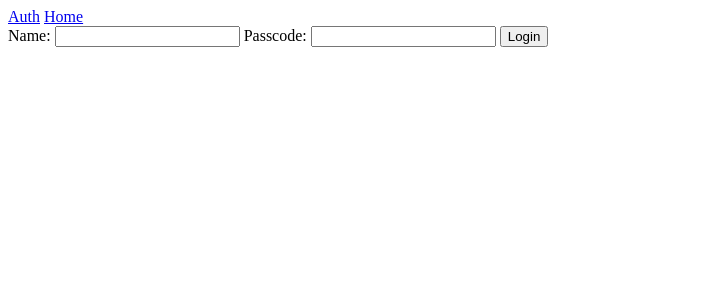
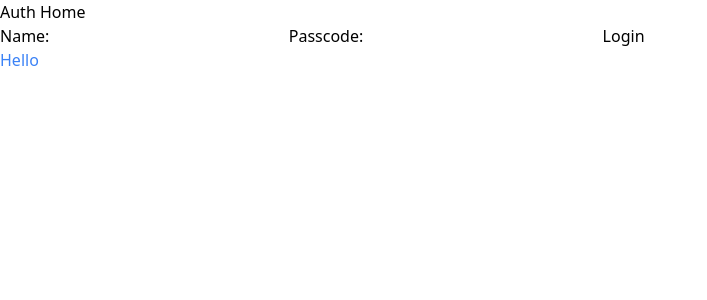
Before and after one commit to Lokiheere/NBTHSBusApp, a Flask app: page /auth in a window 1280 px wide. Shown: the top 300 px of the page, without its empty margins (0-707 px from the left). Run offline with Flask 3, Linux system fonts and the light colour scheme.

Commit message:
Fixed tailwind somewhat need to add classes that I'll be using in safelist at tailwind.config.js which is a huge pain

```diff
--- a/app.py
+++ b/app.py
@@ -42,7 +42,7 @@ app.secret_key = os.getenv('SECRET_KEY')
 def layout():
     return render_template('layout.html')
 
-app.register_blueprint(error_handlers.errors)
+app.register_blueprint(error_handlers.error)
 
 app.register_blueprint(auth_routes.authen)
 
--- a/static/css/main.css
+++ /dev/null
@@ -1,7 +0,0 @@
-/*! tailwindcss v4.0.12 | MIT License | https://tailwindcss.com */
-.block {
-  display: block;
-}
-.table {
-  display: table;
-}
--- /dev/null
+++ b/static/css/styles.css
@@ -0,0 +1,570 @@
+*, ::before, ::after {
+  --tw-border-spacing-x: 0;
+  --tw-border-spacing-y: 0;
+  --tw-translate-x: 0;
+  --tw-translate-y: 0;
+  --tw-rotate: 0;
+  --tw-skew-x: 0;
+  --tw-skew-y: 0;
+  --tw-scale-x: 1;
+  --tw-scale-y: 1;
+  --tw-pan-x:  ;
+  --tw-pan-y:  ;
+  --tw-pinch-zoom:  ;
+  --tw-scroll-snap-strictness: proximity;
+  --tw-gradient-from-position:  ;
+  --tw-gradient-via-position:  ;
+  --tw-gradient-to-position:  ;
+  --tw-ordinal:  ;
+  --tw-slashed-zero:  ;
+  --tw-numeric-figure:  ;
+  --tw-numeric-spacing:  ;
+  --tw-numeric-fraction:  ;
+  --tw-ring-inset:  ;
+  --tw-ring-offset-width: 0px;
+  --tw-ring-offset-color: #fff;
+  --tw-ring-color: rgb(59 130 246 / 0.5);
+  --tw-ring-offset-shadow: 0 0 #0000;
+  --tw-ring-shadow: 0 0 #0000;
+  --tw-shadow: 0 0 #0000;
+  --tw-shadow-colored: 0 0 #0000;
+  --tw-blur:  ;
+  --tw-brightness:  ;
+  --tw-contrast:  ;
+  --tw-grayscale:  ;
+  --tw-hue-rotate:  ;
+  --tw-invert:  ;
+  --tw-saturate:  ;
+  --tw-sepia:  ;
+  --tw-drop-shadow:  ;
+  --tw-backdrop-blur:  ;
+  --tw-backdrop-brightness:  ;
+  --tw-backdrop-contrast:  ;
+  --tw-backdrop-grayscale:  ;
+  --tw-backdrop-hue-rotate:  ;
+  --tw-backdrop-invert:  ;
+  --tw-backdrop-opacity:  ;
+  --tw-backdrop-saturate:  ;
+  --tw-backdrop-sepia:  ;
+  --tw-contain-size:  ;
+  --tw-contain-layout:  ;
+  --tw-contain-paint:  ;
+  --tw-contain-style:  ;
+}
+
+::backdrop {
+  --tw-border-spacing-x: 0;
+  --tw-border-spacing-y: 0;
+  --tw-translate-x: 0;
+  --tw-translate-y: 0;
+  --tw-rotate: 0;
+  --tw-skew-x: 0;
+  --tw-skew-y: 0;
+  --tw-scale-x: 1;
+  --tw-scale-y: 1;
+  --tw-pan-x:  ;
+  --tw-pan-y:  ;
+  --tw-pinch-zoom:  ;
+  --tw-scroll-snap-strictness: proximity;
+  --tw-gradient-from-position:  ;
+  --tw-gradient-via-position:  ;
+  --tw-gradient-to-position:  ;
+  --tw-ordinal:  ;
+  --tw-slashed-zero:  ;
+  --tw-numeric-figure:  ;
+  --tw-numeric-spacing:  ;
+  --tw-numeric-fraction:  ;
+  --tw-ring-inset:  ;
+  --tw-ring-offset-width: 0px;
+  --tw-ring-offset-color: #fff;
+  --tw-ring-color: rgb(59 130 246 / 0.5);
+  --tw-ring-offset-shadow: 0 0 #0000;
+  --tw-ring-shadow: 0 0 #0000;
+  --tw-shadow: 0 0 #0000;
+  --tw-shadow-colored: 0 0 #0000;
+  --tw-blur:  ;
+  --tw-brightness:  ;
+  --tw-contrast:  ;
+  --tw-grayscale:  ;
+  --tw-hue-rotate:  ;
+  --tw-invert:  ;
+  --tw-saturate:  ;
+  --tw-sepia:  ;
+  --tw-drop-shadow:  ;
+  --tw-backdrop-blur:  ;
+  --tw-backdrop-brightness:  ;
+  --tw-backdrop-contrast:  ;
+  --tw-backdrop-grayscale:  ;
+  --tw-backdrop-hue-rotate:  ;
+  --tw-backdrop-invert:  ;
+  --tw-backdrop-opacity:  ;
+  --tw-backdrop-saturate:  ;
+  --tw-backdrop-sepia:  ;
+  --tw-contain-size:  ;
+  --tw-contain-layout:  ;
+  --tw-contain-paint:  ;
+  --tw-contain-style:  ;
+}
+
+/*
+! tailwindcss v3.4.17 | MIT License | https://tailwindcss.com
+*/
+
+/*
+1. Prevent padding and border from affecting element width. (https://github.com/mozdevs/cssremedy/issues/4)
+2. Allow adding a border to an element by just adding a border-width. (https://github.com/tailwindcss/tailwindcss/pull/116)
+*/
+
+*,
+::before,
+::after {
+  box-sizing: border-box;
+  /* 1 */
+  border-width: 0;
+  /* 2 */
+  border-style: solid;
+  /* 2 */
+  border-color: #e5e7eb;
+  /* 2 */
+}
+
+::before,
+::after {
+  --tw-content: '';
+}
+
+/*
+1. Use a consistent sensible line-height in all browsers.
+2. Prevent adjustments of font size after orientation changes in iOS.
+3. Use a more readable tab size.
+4. Use the user's configured `sans` font-family by default.
+5. Use the user's configured `sans` font-feature-settings by default.
+6. Use the user's configured `sans` font-variation-settings by default.
+7. Disable tap highlights on iOS
+*/
+
+html,
+:host {
+  line-height: 1.5;
+  /* 1 */
+  -webkit-text-size-adjust: 100%;
+  /* 2 */
+  -moz-tab-size: 4;
+  /* 3 */
+  -o-tab-size: 4;
+     tab-size: 4;
+  /* 3 */
+  font-family: ui-sans-serif, system-ui, sans-serif, "Apple Color Emoji", "Segoe UI Emoji", "Segoe UI Symbol", "Noto Color Emoji";
+  /* 4 */
+  font-feature-settings: normal;
+  /* 5 */
+  font-variation-settings: normal;
+  /* 6 */
+  -webkit-tap-highlight-color: transparent;
+  /* 7 */
+}
+
+/*
+1. Remove the margin in all browsers.
+2. Inherit line-height from `html` so users can set them as a class directly on the `html` element.
+*/
+
+body {
+  margin: 0;
+  /* 1 */
+  line-height: inherit;
+  /* 2 */
+}
+
+/*
+1. Add the correct height in Firefox.
+2. Correct the inheritance of border color in Firefox. (https://bugzilla.mozilla.org/show_bug.cgi?id=190655)
+3. Ensure horizontal rules are visible by default.
+*/
+
+hr {
+  height: 0;
+  /* 1 */
+  color: inherit;
+  /* 2 */
+  border-top-width: 1px;
+  /* 3 */
+}
+
+/*
+Add the correct text decoration in Chrome, Edge, and Safari.
+*/
+
+abbr:where([title]) {
+  -webkit-text-decoration: underline dotted;
+          text-decoration: underline dotted;
+}
+
+/*
+Remove the default font size and weight for headings.
+*/
+
+h1,
+h2,
+h3,
+h4,
+h5,
+h6 {
+  font-size: inherit;
+  font-weight: inherit;
+}
+
+/*
+Reset links to optimize for opt-in styling instead of opt-out.
+*/
+
+a {
+  color: inherit;
+  text-decoration: inherit;
+}
+
+/*
+Add the correct font weight in Edge and Safari.
+*/
+
+b,
+strong {
+  font-weight: bolder;
+}
+
+/*
+1. Use the user's configured `mono` font-family by default.
+2. Use the user's configured `mono` font-feature-settings by default.
+3. Use the user's configured `mono` font-variation-settings by default.
+4. Correct the odd `em` font sizing in all browsers.
+*/
+
+code,
+kbd,
+samp,
+pre {
+  font-family: ui-monospace, SFMono-Regular, Menlo, Monaco, Consolas, "Liberation Mono", "Courier New", monospace;
+  /* 1 */
+  font-feature-settings: normal;
+  /* 2 */
+  font-variation-settings: normal;
+  /* 3 */
+  font-size: 1em;
+  /* 4 */
+}
+
+/*
+Add the correct font size in all browsers.
+*/
+
+small {
+  font-size: 80%;
+}
+
+/*
+Prevent `sub` and `sup` elements from affecting the line height in all browsers.
+*/
+
+sub,
+sup {
+  font-size: 75%;
+  line-height: 0;
+  position: relative;
+  vertical-align: baseline;
+}
+
+sub {
+  bottom: -0.25em;
+}
+
+sup {
+  top: -0.5em;
+}
+
+/*
+1. Remove text indentation from table contents in Chrome and Safari. (https://bugs.chromium.org/p/chromium/issues/detail?id=999088, https://bugs.webkit.org/show_bug.cgi?id=201297)
+2. Correct table border color inheritance in all Chrome and Safari. (https://bugs.chromium.org/p/chromium/issues/detail?id=935729, https://bugs.webkit.org/show_bug.cgi?id=195016)
+3. Remove gaps between table borders by default.
+*/
+
+table {
+  text-indent: 0;
+  /* 1 */
+  border-color: inherit;
+  /* 2 */
+  border-collapse: collapse;
+  /* 3 */
+}
+
+/*
+1. Change the font styles in all browsers.
+2. Remove the margin in Firefox and Safari.
+3. Remove default padding in all browsers.
+*/
+
+button,
+input,
+optgroup,
+select,
+textarea {
+  font-family: inherit;
+  /* 1 */
+  font-feature-settings: inherit;
+  /* 1 */
+  font-variation-settings: inherit;
+  /* 1 */
+  font-size: 100%;
+  /* 1 */
+  font-weight: inherit;
+  /* 1 */
+  line-height: inherit;
+  /* 1 */
+  letter-spacing: inherit;
+  /* 1 */
+  color: inherit;
+  /* 1 */
+  margin: 0;
+  /* 2 */
+  padding: 0;
+  /* 3 */
+}
+
+/*
+Remove the inheritance of text transform in Edge and Firefox.
+*/
+
+button,
+select {
+  text-transform: none;
+}
+
+/*
+1. Correct the inability to style clickable types in iOS and Safari.
+2. Remove default button styles.
+*/
+
+button,
+input:where([type='button']),
+input:where([type='reset']),
+input:where([type='submit']) {
+  -webkit-appearance: button;
+  /* 1 */
+  background-color: transparent;
+  /* 2 */
+  background-image: none;
+  /* 2 */
+}
+
+/*
+Use the modern Firefox focus style for all focusable elements.
+*/
+
+:-moz-focusring {
+  outline: auto;
+}
+
+/*
+Remove the additional `:invalid` styles in Firefox. (https://github.com/mozilla/gecko-dev/blob/2f9eacd9d3d995c937b4251a5557d95d494c9be1/layout/style/res/forms.css#L728-L737)
+*/
+
+:-moz-ui-invalid {
+  box-shadow: none;
+}
+
+/*
+Add the correct vertical alignment in Chrome and Firefox.
+*/
+
+progress {
+  vertical-align: baseline;
+}
+
+/*
+Correct the cursor style of increment and decrement buttons in Safari.
+*/
+
+::-webkit-inner-spin-button,
+::-webkit-outer-spin-button {
+  height: auto;
+}
+
+/*
+1. Correct the odd appearance in Chrome and Safari.
+2. Correct the outline style in Safari.
+*/
+
+[type='search'] {
+  -webkit-appearance: textfield;
+  /* 1 */
+  outline-offset: -2px;
+  /* 2 */
+}
+
+/*
+Remove the inner padding in Chrome and Safari on macOS.
+*/
+
+::-webkit-search-decoration {
+  -webkit-appearance: none;
+}
+
+/*
+1. Correct the inability to style clickable types in iOS and Safari.
+2. Change font properties to `inherit` in Safari.
+*/
+
+::-webkit-file-upload-button {
+  -webkit-appearance: button;
+  /* 1 */
+  font: inherit;
+  /* 2 */
+}
+
+/*
+Add the correct display in Chrome and Safari.
+*/
+
+summary {
+  display: list-item;
+}
+
+/*
+Removes the default spacing and border for appropriate elements.
+*/
+
+blockquote,
+dl,
+dd,
+h1,
+h2,
+h3,
+h4,
+h5,
+h6,
+hr,
+figure,
+p,
+pre {
+  margin: 0;
+}
+
+fieldset {
+  margin: 0;
+  padding: 0;
+}
+
+legend {
+  padding: 0;
+}
+
+ol,
+ul,
+menu {
+  list-style: none;
+  margin: 0;
+  padding: 0;
+}
+
+/*
+Reset default styling for dialogs.
+*/
+
+dialog {
+  padding: 0;
+}
+
+/*
+Prevent resizing textareas horizontally by default.
+*/
+
+textarea {
+  resize: vertical;
+}
+
+/*
+1. Reset the default placeholder opacity in Firefox. (https://github.com/tailwindlabs/tailwindcss/issues/3300)
+2. Set the default placeholder color to the user's configured gray 400 color.
+*/
+
+input::-moz-placeholder, textarea::-moz-placeholder {
+  opacity: 1;
+  /* 1 */
+  color: #9ca3af;
+  /* 2 */
+}
+
+input::placeholder,
+textarea::placeholder {
+  opacity: 1;
+  /* 1 */
+  color: #9ca3af;
+  /* 2 */
+}
+
+/*
+Set the default cursor for buttons.
+*/
+
+button,
+[role="button"] {
+  cursor: pointer;
+}
+
+/*
+Make sure disabled buttons don't get the pointer cursor.
+*/
+
+:disabled {
+  cursor: default;
+}
+
+/*
+1. Make replaced elements `display: block` by default. (https://github.com/mozdevs/cssremedy/issues/14)
+2. Add `vertical-align: middle` to align replaced elements more sensibly by default. (https://github.com/jensimmons/cssremedy/issues/14#issuecomment-634934210)
+   This can trigger a poorly considered lint error in some tools but is included by design.
+*/
+
+img,
+svg,
+video,
+canvas,
+audio,
+iframe,
+embed,
+object {
+  display: block;
+  /* 1 */
+  vertical-align: middle;
+  /* 2 */
+}
+
+/*
+Constrain images and videos to the parent width and preserve their intrinsic aspect ratio. (https://github.com/mozdevs/cssremedy/issues/14)
+*/
+
+img,
+video {
+  max-width: 100%;
+  height: auto;
+}
+
+/* Make elements with the HTML hidden attribute stay hidden by default */
+
+[hidden]:where(:not([hidden="until-found"])) {
+  display: none;
+}
+
+.bg-blue-500 {
+  --tw-bg-opacity: 1;
+  background-color: rgb(59 130 246 / var(--tw-bg-opacity, 1));
+}
+
+.text-blue-500 {
+  --tw-text-opacity: 1;
+  color: rgb(59 130 246 / var(--tw-text-opacity, 1));
+}
+
+.text-red-500 {
+  --tw-text-opacity: 1;
+  color: rgb(239 68 68 / var(--tw-text-opacity, 1));
+}
--- a/static/src/input.css
+++ /dev/null
@@ -1,3 +0,0 @@
-@import "tailwindcss/base";
-@import "tailwindcss/components";
-@import "tailwindcss/utilities";
--- /dev/null
+++ b/static/src/tailwind.css
@@ -0,0 +1,3 @@
+@tailwind base;
+@tailwind components;
+@tailwind utilities;
--- a/templates/_macros.html
+++ b/templates/_macros.html
@@ -2,7 +2,7 @@
     <script src="https://unpkg.com/htmx.org@2.0.4"></script>
     <meta charset="UTF-8">
     <meta name="viewport" content="width=device-width, initial-scale=1.0">
-    <link href="/static/css/main.css" rel="stylesheet">
+    <link href="/static/css/styles.css" rel="stylesheet">
     <title>Document</title>
 
     <a href="{{ url_for('authen.auth')}}">Auth</a>
--- a/templates/auth/index.html
+++ b/templates/auth/index.html
@@ -8,4 +8,5 @@
     <input type="password" name="passcode" id="passcode" pattern="\d{8}" required>
     <input type="submit" value="Login">
 </form>
+<p class="text-blue-500">Hello</p>
 {% endblock %}
--- a/templates/home/index.html
+++ b/templates/home/index.html
@@ -1,7 +1,7 @@
 {% extends 'layout.html' %}
 
 {% block content %}
-    <div class="bg-black">Hello</div>
+    <p class="text-red-800">Hello</p>
     <h2>Welcome, {{username}}</h2>
     <a href="{{url_for('authen.logout')}}">Logout</a>
 {% endblock %}
```
Also changed, not shown: errors/error_handlers.py (+4 -5 lines), package.json (+2 -5 lines), tailwind.config.js (+9 -7 lines), package-lock.json.
